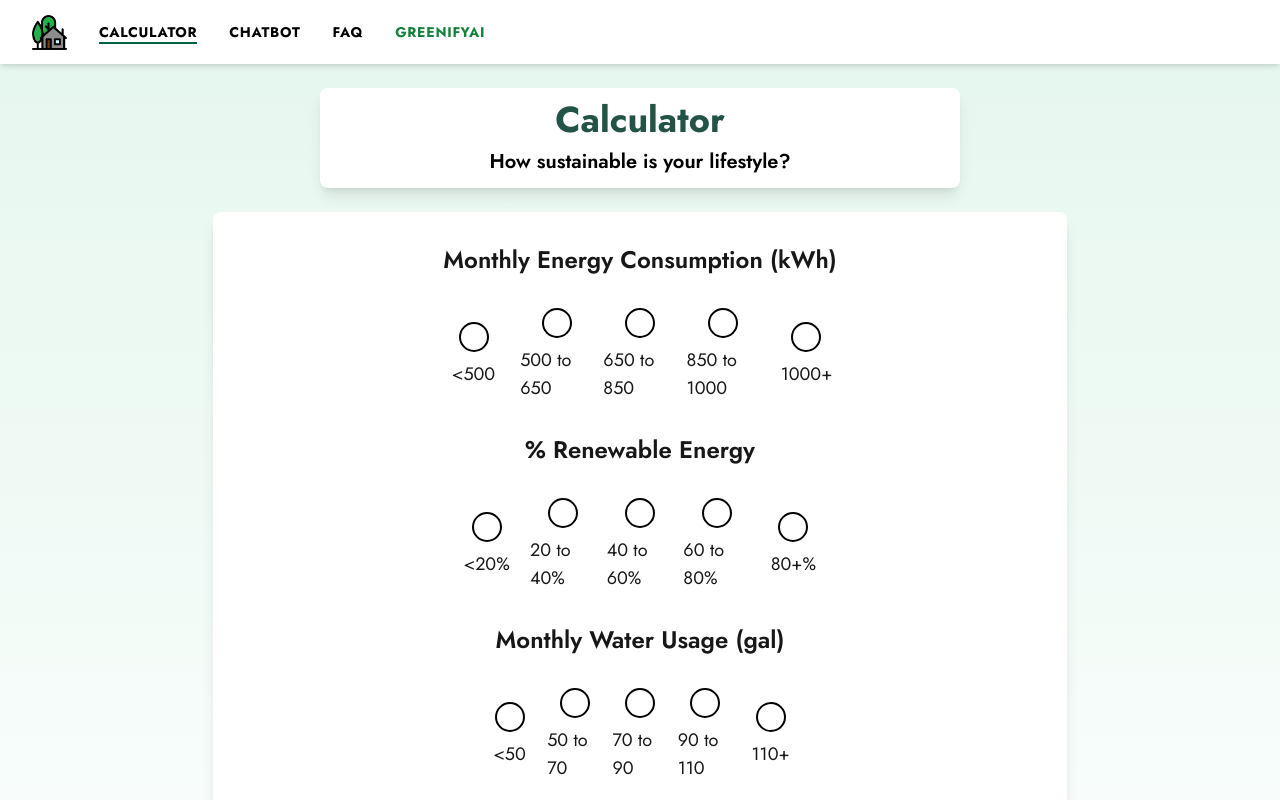
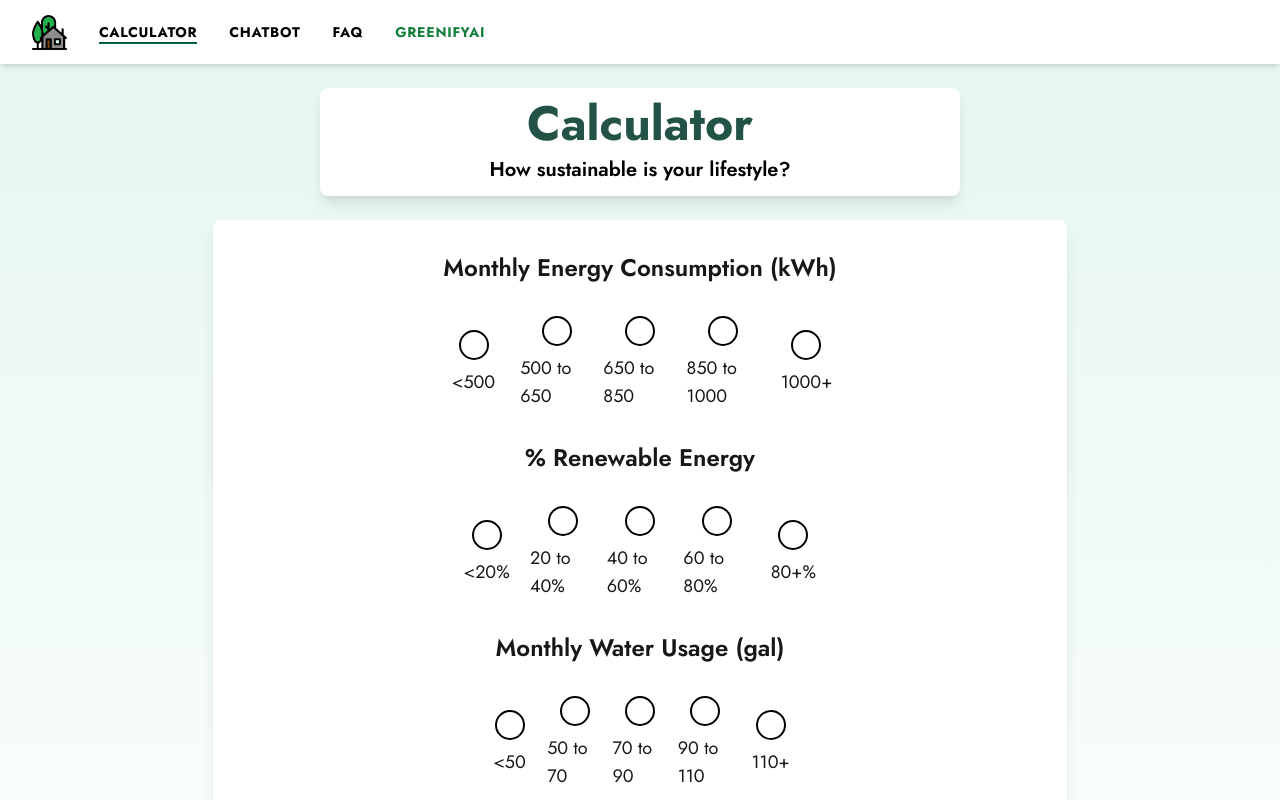
Before and after one commit to samm-47/CAPST, a Next.js app: page /calculator in a window 1280 px wide. Shown: the top 800 px of the page. Built offline with nearby package versions, Linux system fonts and the light colour scheme.

Commit message:
Update page.tsx

```diff
--- a/app/calculator/page.tsx
+++ b/app/calculator/page.tsx
@@ -206,11 +206,11 @@ const CalculatorPage: React.FC = () => {
     <Layout>
       {/* CSS grid to center content like home.tsx page */}
       <div className="default-page-bg overflow-auto"> {/*Calculator Background here*/}
-        <div className = "flex flex-col w-1/2 mt-6 mb-6 bg-white shadow-lg rounded-lg p-1">
-          <h1 className="title text-center text-3xl sm:text-4xl">
+        <div className="flex flex-col w-full sm:w-1/2 mt-6 mb-6 bg-white shadow-lg rounded-lg p-2 sm:p-1">
+          <h1 className="title text-center text-2xl sm:text-3xl md:text-4xl lg:text-5xl">
             {page_title}
           </h1>
-          <p className="caption text-center mx-auto break-words max-w-[90%] sm:max-w-[70%]">
+          <p className="caption text-center mx-auto break-words max-w-[90%] sm:max-w-[70%] text-sm sm:text-base md:text-lg lg:text-xl">
             {page_caption}
           </p>
         </div>
```
